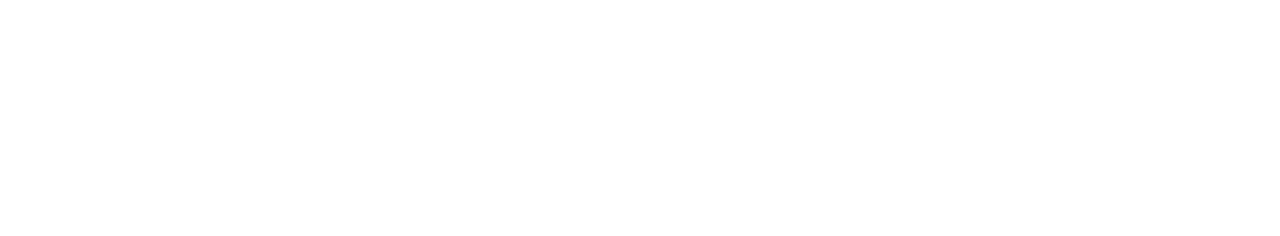
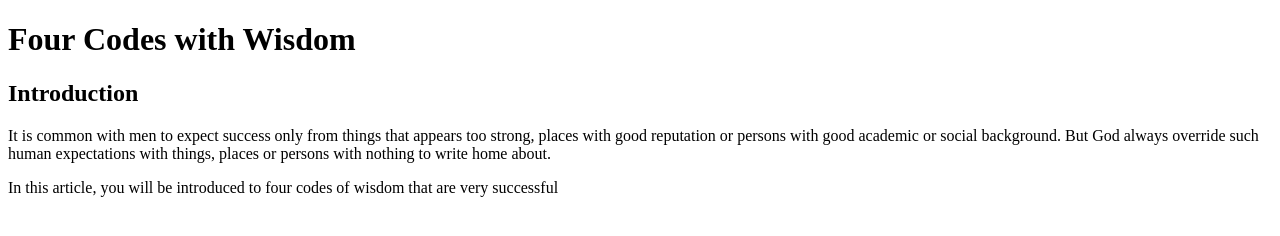
Before and after one commit to Maxo-tech/Project-1, a plain HTML site: page index.html in a window 1280 px wide. Drawn offline with Linux system fonts and the light colour scheme.

Commit message:
added html file
This time added html file intro

```diff
--- a/index.html
+++ b/index.html
@@ -1,12 +1,25 @@
 <!DOCTYPE html>
 <html lang="en">
 <head>
-    <meta charset="UTF-8">
+    <meta charset="utf-8">
     <title>Home page</title>
 </head>
 
 <body>
+  <header>
+    <h1>Four Codes with Wisdom</h1>
+  </header>
+  <div>
+    <h2>Introduction</h1>
+    <p>It is common with men to expect success only from things that appears too strong, places with good reputation or persons with good academic or social background. But God always override such human expectations with things, places or persons with nothing to write home about.</p>
+	<p>In this article, you will be introduced to four codes of wisdom that are very successful</p>
+  </div>
 
+
+
+
+
+   <This is an extration from the Bible - Proverbs 30:24-28
 </body>
 
 </html>
```
